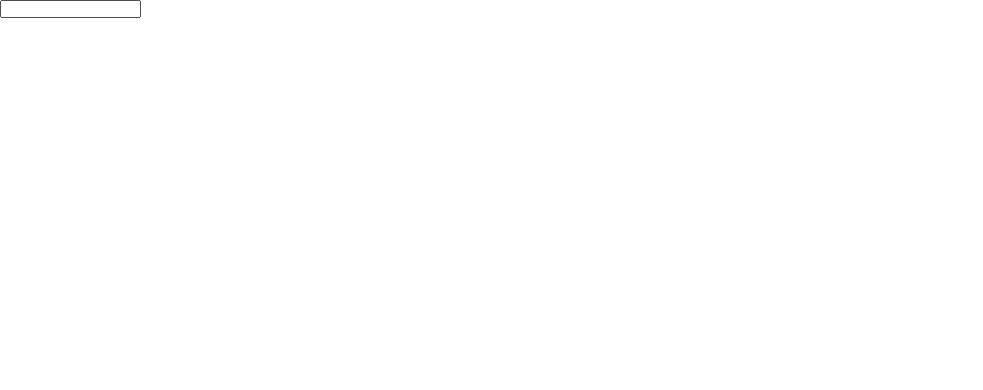
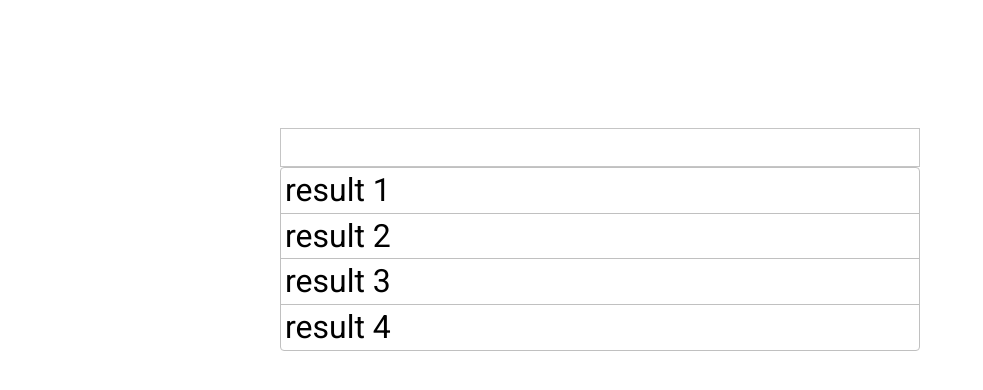
Before and after one commit to Flyker/completer, a website built with webpack: page src/index.html in a window 1280 px wide. Shown: the whole page, without its empty margins (0-983 px from the left). Built offline with nearby package versions, Linux system fonts and the light colour scheme.

Commit message:
add css-layout

```diff
--- a/src/index.html
+++ b/src/index.html
@@ -1,17 +1,26 @@
 <!doctype html>
 <html lang="en">
+
 <head>
     <meta charset="UTF-8" />
     <meta name="viewport"
-          content="width=device-width, user-scalable=no, initial-scale=1.0, maximum-scale=1.0, minimum-scale=1.0" />
+        content="width=device-width, user-scalable=no, initial-scale=1.0, maximum-scale=1.0, minimum-scale=1.0" />
     <meta http-equiv="X-UA-Compatible" content="ie=edge" />
     <link href="https://fonts.googleapis.com/icon?family=Material+Icons" rel="stylesheet" />
     <link rel="shortcut icon" href="favicon.ico" />
     <title>Pure Javascript Completer Application</title>
 </head>
+
 <body>
-    <div id="app">
-        <input id="text_search" type="text" value="" />
+    <div id="app" class="app_block">
+        <input id="text_search" class="app__text" type="text" value="" />
+        <ul class="app_text-result">
+            <li class="app_result-item">result 1</li>
+            <li class="app_result-item">result 2</li>
+            <li class="app_result-item">result 3</li>
+            <li class="app_result-item">result 4</li>
+        </ul>
     </div>
 </body>
+
 </html>
--- a/src/scss/_mixins.scss
+++ b/src/scss/_mixins.scss
@@ -23,3 +23,9 @@
     cursor: pointer;
   }
 }
+
+@mixin clear-list() {
+  list-style: none;
+  margin: 0;
+  padding: 0;
+}
--- a/src/scss/_variables.scss
+++ b/src/scss/_variables.scss
@@ -0,0 +1 @@
+$border-color: #c0c0c0;
--- a/src/scss/index.scss
+++ b/src/scss/index.scss
@@ -14,10 +14,44 @@ body {
   font-size: 12px;
 }
 
-.excel {
-  position: relative;
+.app_block {
   color: #000;
-  height: 100%;
-  max-width: 100%;
-  font-size: .8rem;
+  font-size: 32px;
+  padding: 128px 0;
+  margin: 0;
+  max-width: 1200px;
+  display: flex;
+  justify-content: center;
+  align-items: center;
+  flex-direction: column;
+
+  & .app__text {
+    min-width: 25vw;
+    width: 50vw;
+    outline: none;
+    border: 1px solid #c5c5c5;
+
+    &:focus, &:hover {
+      border: 1px solid #1a73e8;
+    }
+  }
+
+  & .app_text-result {
+    position: relative;
+    margin-top: 3px;
+    border: 1px solid $border-color;
+    border-radius: 4px;
+    min-width: 25vw;
+    width: 50vw;
+    @include clear-list();
+  }
+
+  & .app_result-item {
+    padding: 4px;
+    border-bottom: 1px solid $border-color;
+
+    &:last-child {
+      border-bottom-style: none;
+    }
+  }
 }
```
